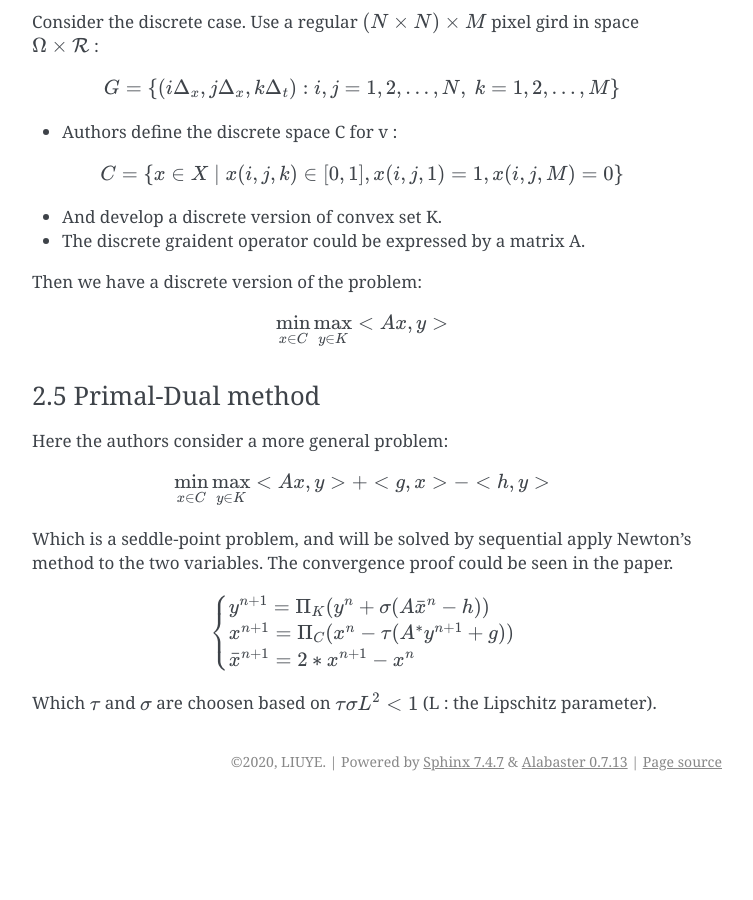
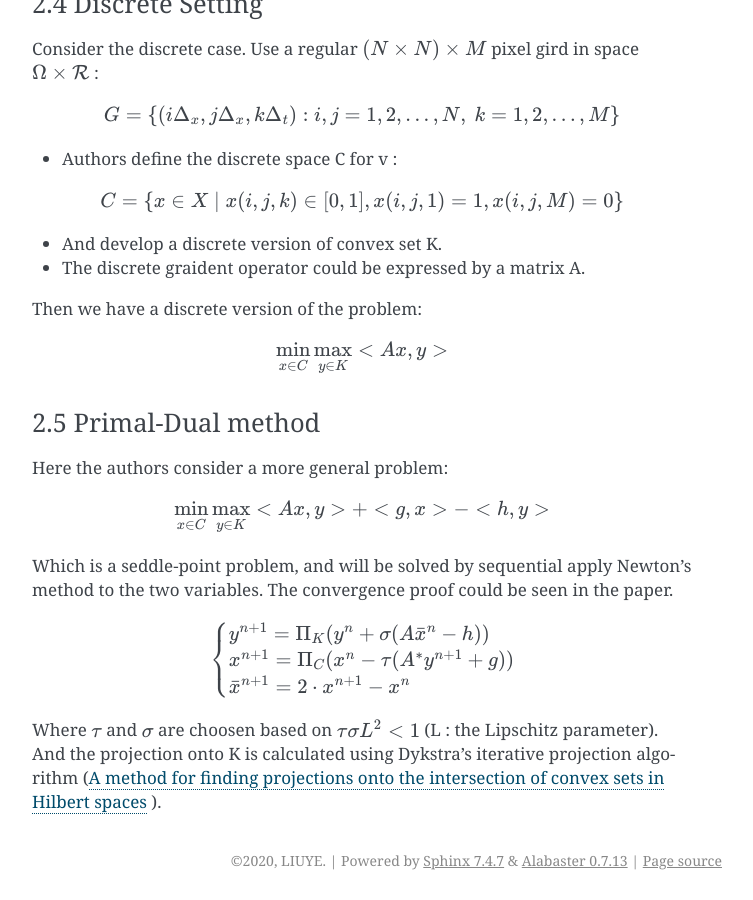
Before and after one commit to gggliuye/cvx_learning, a Sphinx documentation site: the page built from docs/PaperRead/PrimalDualMumford.rst, in a window 1280 px wide and 900 px high, scrolled down 4730 px. Shown: the whole window, without its empty margins (388-1141 px from the left). Built offline with Sphinx 7.4.7, drawn with Linux system fonts in a browser that asks for light colours; before the commit the page ends 5531 px from its top, so only the background shows below that; some of the changed text lies outside the part shown.

Commit message:
Update PrimalDualMumford.rst

```diff
--- a/docs/PaperRead/PrimalDualMumford.rst
+++ b/docs/PaperRead/PrimalDualMumford.rst
@@ -41,6 +41,7 @@ In this case, it will be a **The Plateau problem** .
 
 .. image:: images/geodesic.PNG
    :align: center
+   :width: 50%
 
 The authors also descussed :math:`E_{\infty}` :
 
@@ -82,7 +83,7 @@ The notaion of Mumford-Shah functional in this article:
 
 Where we have f the known observation of the image, :math:`f:\Omega\subset \mathbb{R}^{2} \to \mathbb{R}`, and :math:`u:\Omega\to\mathbb{R}` a piece wise smooth function (our desired solution).
 
-I skip the related works here, as I haven't read them.
+I skip the related works here, as I haven't read them (paper worth reading `An efficient primal-dual hybrid gradient algorithm for total variation image restoration <https://link.springer.com/article/10.1007/s11075-018-0618-8>`_ ).
 
 2.1 Step 1
 ~~~~~~~~~~~~~~~~~~~~~~~~~~
@@ -210,7 +211,8 @@ The convergence proof could be seen in the paper.
   \begin{cases}
   y^{n+1} = \Pi_{K}(y^{n} + \sigma(A\bar{x}^{n}-h)) \\
   x^{n+1} = \Pi_{C}(x^{n} - \tau (A^{*}y^{n+1}+g)) \\
-  \bar{x}^{n+1} = 2*x^{n+1} - x^{n}
+  \bar{x}^{n+1} = 2\cdot x^{n+1} - x^{n}
   \end{cases}
 
-Which :math:`\tau` and :math:`\sigma` are choosen based on :math:`\tau\sigma L^{2}<1` (L : the Lipschitz parameter).
+Where :math:`\tau` and :math:`\sigma` are choosen based on :math:`\tau\sigma L^{2}<1` (L : the Lipschitz parameter).
+And the projection onto K is calculated using Dykstra's iterative projection algorithm (`A method for finding projections onto the intersection of convex sets in Hilbert spaces <https://link.springer.com/chapter/10.1007/978-1-4613-9940-7_3>`_ ).
```
